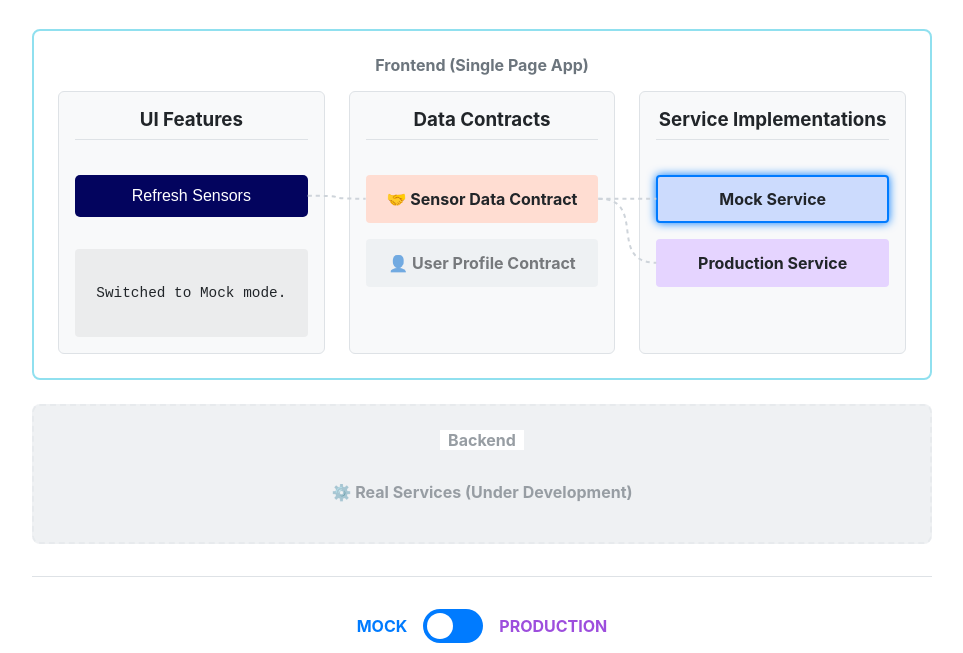
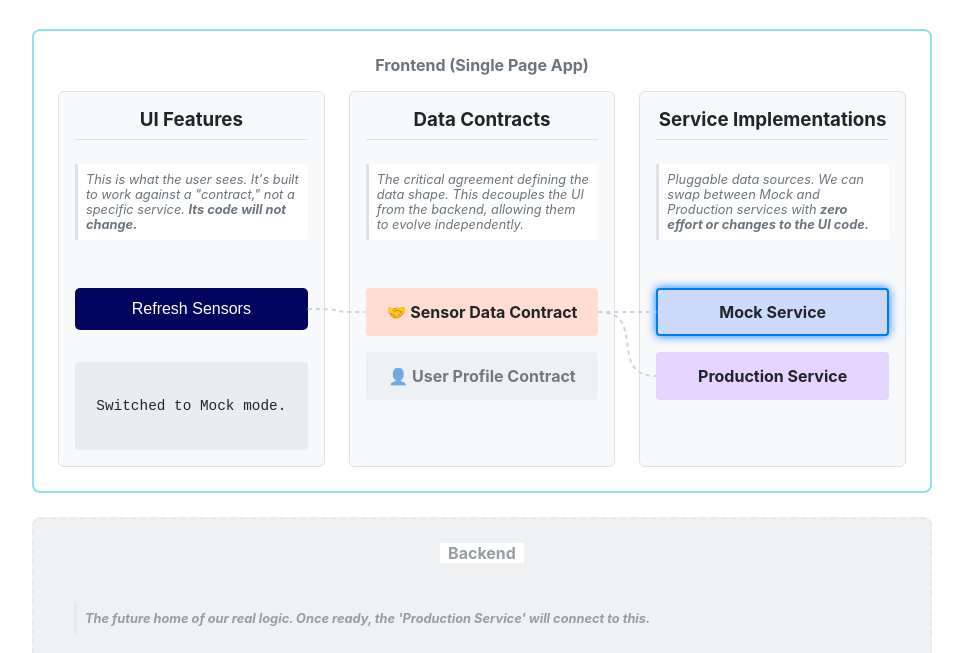
Before and after one commit to noherczeg/frontend-contracts, a plain HTML site: page index.html in a window 1280 px wide. Shown: the part 147-800 px from the top of the page, without its empty margins (158-1121 px from the left). Drawn offline with Linux system fonts and the light colour scheme.

Commit message:
Update index.html

```diff
--- a/index.html
+++ b/index.html
@@ -96,6 +96,7 @@
              margin-top: 0;
              border-bottom: 1px solid var(--border-color);
              padding-bottom: 0.5rem;
+             margin-bottom: 0;
          }
         #ui-button {
             padding: 0.75rem 1.5rem;
@@ -165,6 +166,19 @@
             padding: 1rem;
             color: var(--label-color);
             font-weight: bold;
+        }
+
+        /* Descriptive notes styling */
+        .component-note {
+            font-size: 0.8rem;
+            font-style: italic;
+            color: var(--label-color);
+            margin-top: 0.5rem;
+            padding: 0.5rem;
+            text-align: left;
+            border-left: 3px solid var(--border-color);
+            background: #fff;
+            border-radius: 0 4px 4px 0;
         }
 
         /* Toggle Switch */
@@ -272,12 +286,14 @@
                 <!-- UI -->
                 <div id="ui-feature" class="ui-feature">
                     <h3>UI Features</h3>
+                     <p class="component-note">This is what the user sees. It's built to work against a "contract," not a specific service. <strong>Its code will not change.</strong></p>
                     <button id="ui-button">Refresh Sensors</button>
                     <div id="ui-display">Click the button to fetch data...</div>
                 </div>
                 <!-- Contracts -->
                 <div id="contracts-container" class="contracts-container">
                     <h3>Data Contracts</h3>
+                    <p class="component-note">The critical agreement defining the data shape. This decouples the UI from the backend, allowing them to evolve independently.</p>
                     <div id="sensor-contract" class="contract" title="An agreed-upon format for sensor data">
                         🤝 Sensor Data Contract
                     </div>
@@ -288,6 +304,7 @@
                 <!-- Service Layer -->
                 <div id="service-layer" class="service-layer">
                     <h3>Service Implementations</h3>
+                    <p class="component-note">Pluggable data sources. We can swap between Mock and Production services with <strong>zero effort or changes to the UI code.</strong></p>
                     <div id="mock-impl" class="implementation mock active" title="Provides instant, fake data for UI development">
                         Mock Service
                     </div>
@@ -302,6 +319,7 @@
         <div class="layer backend">
             <h2>Backend</h2>
             <div class="backend-services">
+                <p class="component-note" style="background: var(--inactive-color);">The future home of our real logic. Once ready, the 'Production Service' will connect to this.</p>
                 ⚙️ Real Services (Under Development)
             </div>
         </div>
```
